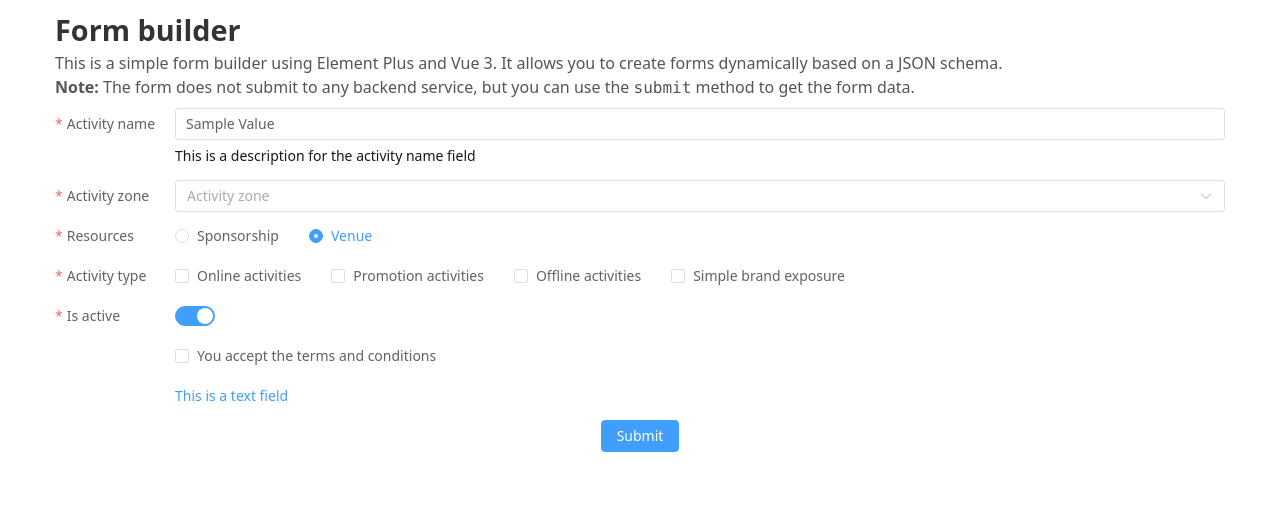
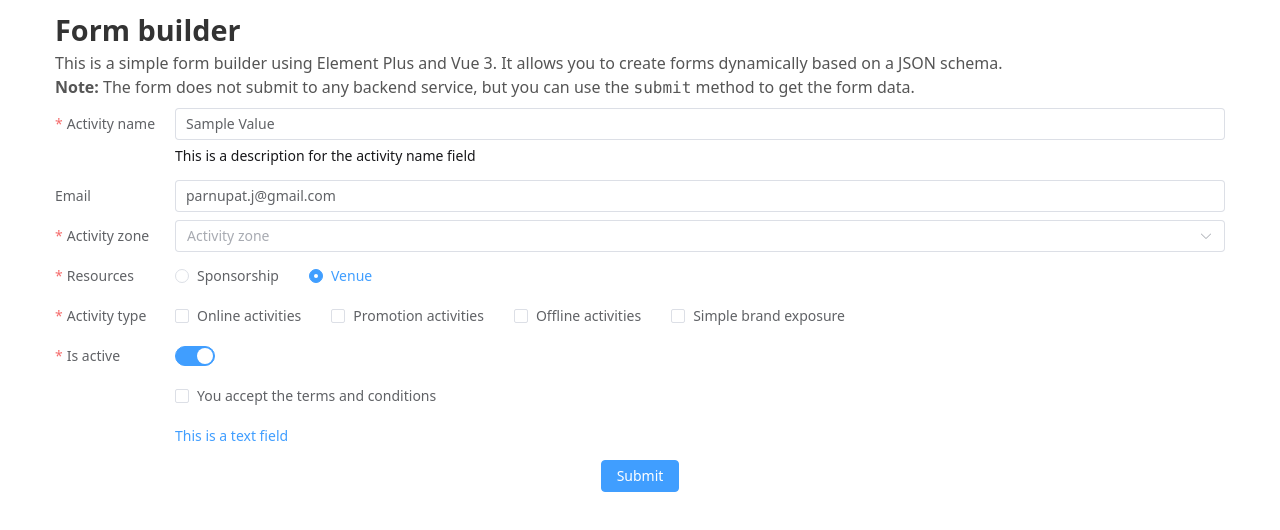
Before and after one commit to Friske2/FormBuilder, a Vue app: page / in a window 1280 px wide. Shown: the top 530 px of the page. Built offline with nearby package versions, Linux system fonts and the light colour scheme.

Commit message:
Add email field with validation and wrapper component

```diff
--- a/src/components/FieldItem.vue
+++ b/src/components/FieldItem.vue
@@ -17,6 +17,7 @@ import FieldTimeSelect from "./fields/FieldTimeSelect.vue";
 import FieldSwitch from "./fields/FieldSwitch.vue";
 import FieldCheckbox from "./fields/FieldCheckbox.vue";
 import FieldText from "./fields/FieldText.vue";
+import { EmailWrapper } from './wrappers/withEmailWrapper'
 interface FieldItemProp {
   value: any;
   field: {
@@ -32,6 +33,7 @@ const mapComponent = (field: any) => {
     input: FieldInput,
     select: FieldSelect,
     switch: FieldSwitch,
+    email: EmailWrapper,
     checkbox: FieldCheckbox,
     "checkbox-group": FieldCheckboxGroup,
     "radio-group": FieldRadioGroup,
--- a/src/components/FormBuilder.vue
+++ b/src/components/FormBuilder.vue
@@ -8,7 +8,7 @@
     </div>
   </div>
   <el-form ref="warpElForm" :model="form" v-bind="config">
-    <template v-for="field in fields" :key="field.code">
+    <template v-for="field in warpField" :key="field.code">
       <show-if-wrapper :showIf="field.showIf" :formData="form" >
         <el-form-item :rules="field.rules" :label-postion="field.label.position" :label="field.label.text"
           :prop="field.code">
@@ -39,9 +39,18 @@ import FieldSpan from "./fields/FieldSpan.vue";
 import type { Schema, FormConfig } from "../types/Schema";
 import ShowIfWrapper from "./ShowIfWrapper.vue";
 import { getHiddenFields } from '../components/Form'
+import { validateEmailWithForm,nonValidate } from '../utils/valitator';
+interface MapFunctionRule {
+  [key: string]: (rule: any, value: any, callback: Function) => void;
+}
+
+const mapFunctionRule: MapFunctionRule = {
+  "validateEmailWithForm": validateEmailWithForm,
+};
 const form = reactive<Record<string, any>>({
   name: "Sample Value",
   region: null,
+  email: "parnupat.j@gmail.com",
   resource: "Venue",
   type: [],
   date1: "",
@@ -62,7 +71,20 @@ const fields = reactive<Schema>(exampleForm);
 const warpElForm = ref<InstanceType<
   typeof import("element-plus")["ElForm"]
 > | null>(null);
-
+const warpField = fields.map((fields)=> {
+  fields.rules.map((rule)=> {
+    if(typeof rule.validator == 'string') {
+      const funcName = rule.validator;
+      if(mapFunctionRule.hasOwnProperty(funcName)) {
+        rule.validator = mapFunctionRule[funcName];
+      } else {
+        rule.validator = nonValidate
+      }
+    }
+    return rule;
+  })
+  return fields
+})
 const submit = async () => {
   try {
     let payload = null;
--- /dev/null
+++ b/src/components/wrappers/withEmailWrapper.ts
@@ -0,0 +1,33 @@
+import { defineComponent,h } from 'vue'
+import FieldInput from '../fields/FieldInput.vue'
+function withEmailWrapper(OriginalComponent: any) {
+    // const props = defineProps<FieldInputProp>();
+    console.log('withEmailWrapper', OriginalComponent)
+    return defineComponent({
+        props: {
+            value: {
+                type: [String, Number, null],
+                default: null
+            },
+            props: {
+                type: Object,
+                default: () => ({})
+            }
+        },
+        setup(props, { emit }) {
+            console.log('withEmailWrapper props', props.props)
+            const onUpdate = (val: any) => {
+                emit('update:value', val)
+            }
+            return () =>
+                h(OriginalComponent, {
+                    props: props.props,
+                    value: props.value,
+                    'onUpdate:value': onUpdate,
+                })
+
+        }
+    })
+}
+
+export const EmailWrapper = withEmailWrapper(FieldInput)
--- a/src/mocks/exampleForm.json
+++ b/src/mocks/exampleForm.json
@@ -21,6 +21,29 @@
                 "max": 20,
                 "message": "Length should be 3 to 5",
                 "trigger": "change"
+            }
+        ]
+    },
+    {
+        "code": "email",
+        "is": "email",
+        "label": {
+            "text": "Email",
+            "position": "left"
+        },
+        "props": {
+            "placeholder": "Enter yor email",
+            "desc": null
+        },
+        "rules": [
+            {
+                "required": false,
+                "validator": "validateEmailWithForm",
+                "message": "Please input a valid email",
+                "trigger": [
+                    "blur",
+                    "change"
+                ]
             }
         ]
     },
--- a/src/types/Schema.ts
+++ b/src/types/Schema.ts
@@ -3,14 +3,15 @@ export interface Label {
     text: string;
     position: string;
 }
-
+type FunctionValidator = (rule: any, value: any, callback: (error?: string) => void) => void;
 export interface Rule {
     required?: boolean;
     message?: string;
-    trigger?: string;
+    trigger?: string | string[];
     min?: number;
     max?: number;
     type?: string;
+    validator?: string | FunctionValidator | null | undefined;
 }
 
 export interface Option {
@@ -20,7 +21,7 @@ export interface Option {
 
 export interface Props {
     placeholder?: string;
-    desc?: string;
+    desc?: string | null | undefined;
     filterable?: boolean;
     clearable?: boolean;
     options?: Option[];
--- /dev/null
+++ b/src/utils/valitator.ts
@@ -0,0 +1,27 @@
+import type { FormInstance } from 'element-plus'
+import { ref } from 'vue';
+export const ruleFormRef = ref<FormInstance>();
+export function validateEmail(email: string): boolean {
+    // Regular expression for validating an email address
+    const emailRegex = /^[a-zA-Z0-9._%+-]+@[a-zA-Z0-9.-]+\.[a-zA-Z]{2,}$/;
+    return emailRegex.test(email);
+}
+export function validateEmailWithForm(rule: any, value: any, callback: Function) {
+    // const value = ruleFormRef.value;
+    console.log('validateEmailWithForm', rule, value, callback);
+    const isRequired = rule.required;
+    if(!isRequired && !value) return callback();
+    if (!value) {
+        callback(new Error('Email is required'));
+    } else if (!validateEmail(value)) {
+        callback(new Error('Invalid email format'));
+    } else {
+        callback();
+    }
+}
+
+export function nonValidate(rule: any, value: any, callback: Function) {
+    // This function does not perform any validation
+    console.log('nonValidate', rule, value, callback);
+    callback();
+}
```
